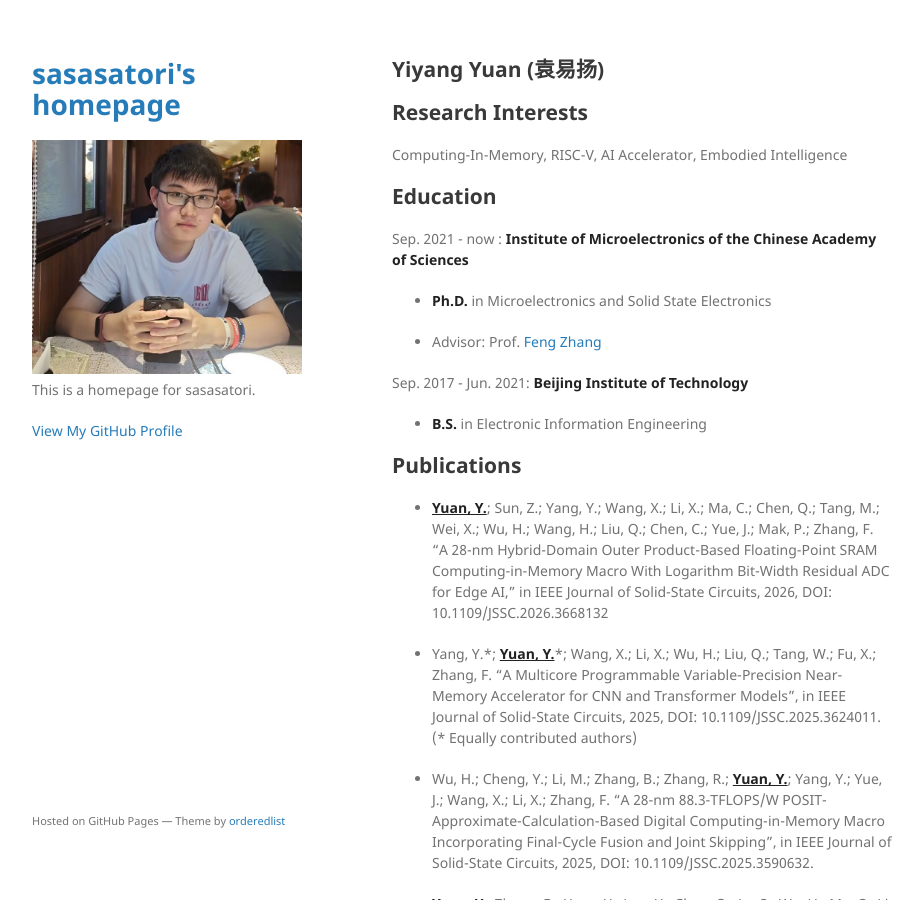
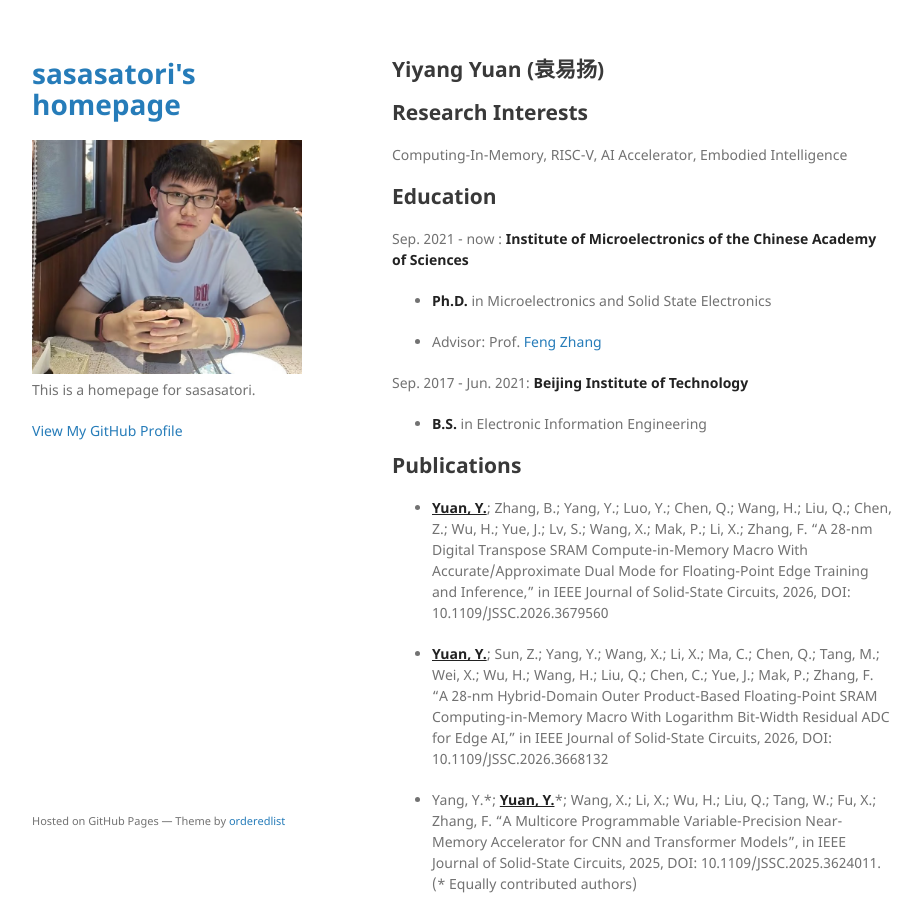
Before and after one commit to sasasatori/sasasatori.github.io, a Jekyll site: the page built from index.md, in a window 1280 px wide and 900 px high. Shown: the whole window, without its empty margins (178-1101 px from the left). Built offline with Jekyll 4.4.1, drawn with Linux system fonts in a browser that asks for light colours; our own code applies the rules of GitHub Pages for plain Markdown files; part of the change alters nothing that is shown; some of the changed text lies outside the part shown.

Commit message:
update publication

```diff
--- a/index.md
+++ b/index.md
@@ -14,6 +14,8 @@ Sep. 2017 - Jun. 2021: **Beijing Institute of Technology**
 - **B.S.** in Electronic Information Engineering
 
 ## Publications
+
+- **<u>Yuan, Y.</u>**; Zhang, B.; Yang, Y.; Luo, Y.; Chen, Q.; Wang, H.; Liu, Q.; Chen, Z.; Wu, H.; Yue, J.; Lv, S.; Wang, X.; Mak, P.; Li, X.; Zhang, F. "A 28-nm Digital Transpose SRAM Compute-in-Memory Macro With Accurate/Approximate Dual Mode for Floating-Point Edge Training and Inference," in IEEE Journal of Solid-State Circuits, 2026, DOI: 10.1109/JSSC.2026.3679560
 
 - **<u>Yuan, Y.</u>**; Sun, Z.; Yang, Y.; Wang, X.; Li, X.; Ma, C.; Chen, Q.; Tang, M.; Wei, X.; Wu, H.; Wang, H.; Liu, Q.; Chen, C.; Yue, J.; Mak, P.; Zhang, F. "A 28-nm Hybrid-Domain Outer Product-Based Floating-Point SRAM Computing-in-Memory Macro With Logarithm Bit-Width Residual ADC for Edge AI," in IEEE Journal of Solid-State Circuits, 2026, DOI: 10.1109/JSSC.2026.3668132
 
@@ -56,4 +58,4 @@ Sep. 2017 - Jun. 2021: **Beijing Institute of Technology**
 
 - Email: yuanyiyang@ime.ac.cn
 
-- My blog on Cnblog: [sasasatori - 博客园 (cnblogs.com)](https://www.cnblogs.com/sasasatori)
+- Blog: [sasasatori - 博客园 (cnblogs.com)](https://www.cnblogs.com/sasasatori)
```
